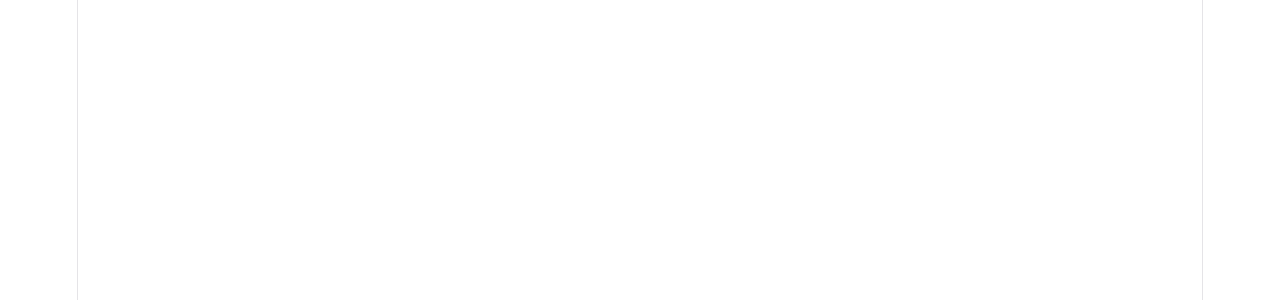
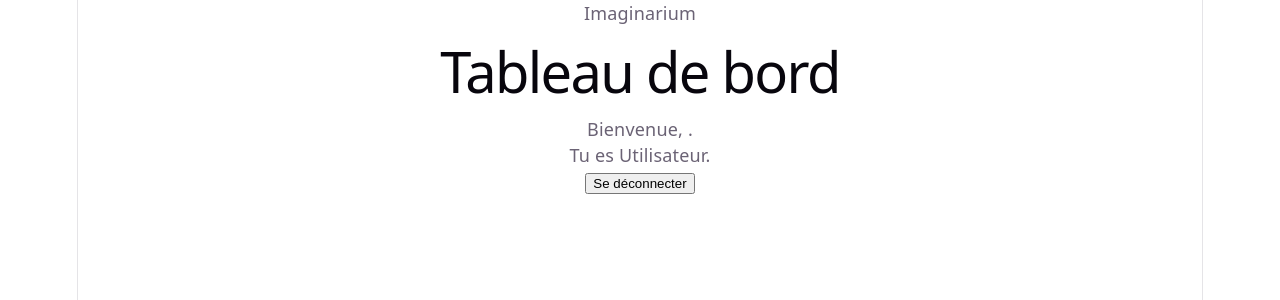
Before and after one commit to antoineLAU/imaginarium, a React app in the folder frontend/: page /tableau-de-bord in a window 1280 px wide. Before the commit this address had no page. Shown: the top 300 px of the page. Built offline with nearby package versions, Linux system fonts and the light colour scheme; the HTML template or start-up script is replaced by a standard one.

Commit message:
frontend: role visible et carnet local tableau de bord

```diff
--- a/frontend/src/App.jsx
+++ b/frontend/src/App.jsx
@@ -2,6 +2,7 @@
 import Accueil from './page/accueil/Accueil'
 import Inscription from './page/inscription/inscription'
 import Connexion from './page/connexion/Connexion'
+import TableauDeBord from './page/tableau/TableauDeBord'
 import ExplorerLesCreations from './page/explorer_les_creations/ExplorerLesCreations'
 import './App.css'
 
@@ -11,6 +12,7 @@
       <Route path="/" element={<Accueil />} />
       <Route path="/inscription" element={<Inscription />} />
       <Route path="/connexion" element={<Connexion />} />
+      <Route path="/tableau-de-bord" element={<TableauDeBord />} />
       <Route path="/explorer" element={<ExplorerLesCreations />} />
       <Route path="/explorer/inscription" element={<Inscription />} />
     </Routes>
--- a/frontend/src/conponent/formulaire/connexion/FormulaireConnexion.jsx
+++ b/frontend/src/conponent/formulaire/connexion/FormulaireConnexion.jsx
@@ -1,7 +1,9 @@
 import { useState } from "react";
+import { useNavigate } from "react-router-dom";
 import Bouton from "../../bouton/Bouton";
 
 function FormulaireConnexion({ onAnnuler }) {
+  const navigate = useNavigate();
   const [email, setEmail] = useState("");
   const [password, setPassword] = useState("");
 
@@ -17,7 +19,16 @@
       body: JSON.stringify({ email: email, password: password })
     })
       .then((res) => res.json())
-      .then((data) => console.log(data));
+      .then((data) => {
+        if (data.token) {
+          localStorage.setItem("pseudo", data.pseudo);
+          localStorage.setItem("role", data.role);
+          localStorage.setItem("token", data.token);
+          navigate("/tableau-de-bord");
+        } else {
+          console.log(data);
+        }
+      });
   }
 
   return (
--- a/frontend/src/page/accueil/Accueil.jsx
+++ b/frontend/src/page/accueil/Accueil.jsx
@@ -12,7 +12,7 @@
       <main>
         <section id="accueil">
           <h1>L'art et l'histoire naissent de la même source.</h1>
-          <p>Imaginarium est né pour deux choses : le dessin et l'écriture. Deux façons de donner vie à ce que l'esprit invente.</p>
+          <p>Imaginarium est né pour des choses créatives : le dessin et l'écriture. Deux façons de donner vie à ce que l'esprit invente.</p>
           <Bouton texte="Créer mon espace" onClick={() => navigate("/inscription")} />
           <Bouton texte="Explorer les créations" onClick={() => navigate("/explorer")} />
           <hr />
--- /dev/null
+++ b/frontend/src/page/tableau/TableauDeBord.jsx
@@ -0,0 +1,36 @@
+import { useNavigate } from "react-router-dom";
+import Header from "../../conponent/header/Header";
+import Bouton from "../../conponent/bouton/Bouton";
+import "./TableauDeBord.css";
+
+function TableauDeBord() {
+  const navigate = useNavigate();
+  const pseudo = localStorage.getItem("pseudo");
+  const role = localStorage.getItem("role");
+
+  function deconnexion() {
+    localStorage.removeItem("pseudo");
+    localStorage.removeItem("role");
+    localStorage.removeItem("token");
+    navigate("/");
+  }
+
+  return (
+    <div>
+      <Header showNav={false} showConnexion={false} showRejoindre={false} />
+      <h1>Tableau de bord</h1>
+      <p>Bienvenue, {pseudo}.</p>
+      {role === "admin" && <p>Tu es Administrateur.</p>}
+      {role !== "admin" && <p>Tu es Utilisateur.</p>}
+      {role === "admin" && (
+        <div>
+          <h2>Partie admin</h2>
+          <p>Ici tu pourras gérer les utilisateurs.</p>
+        </div>
+      )}
+      <Bouton texte="Se déconnecter" onClick={deconnexion} />
+    </div>
+  );
+}
+
+export default TableauDeBord;
```
Also changed, not shown: frontend/src/page/tableau/TableauDeBord.css (added).
